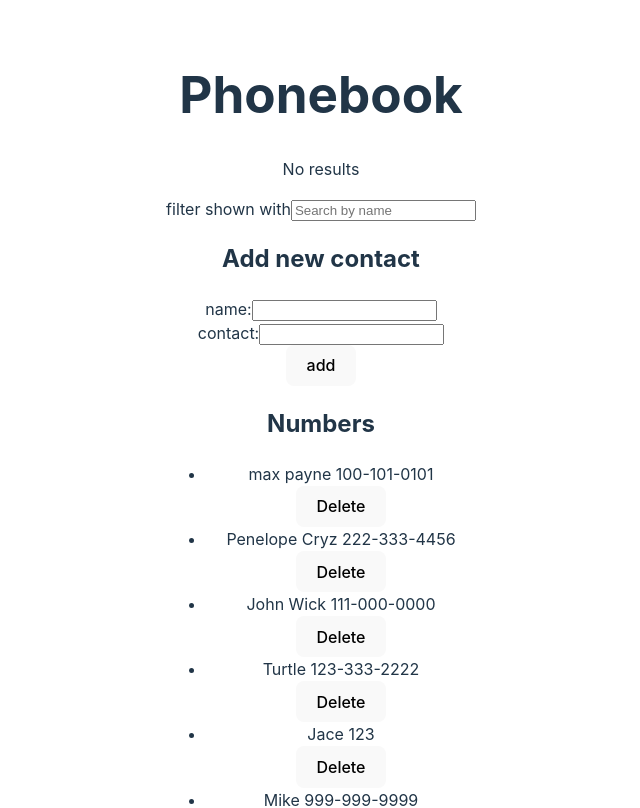
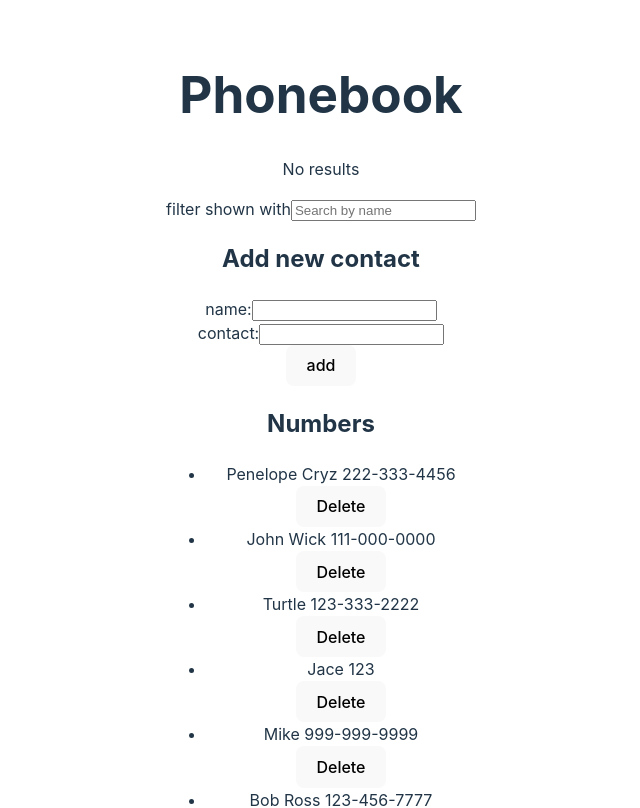
Before and after one commit to beatricehahn/univHelsinki, a React (Vite) app in the folder part2/phonebook/: page / in a window 1280 px wide. Shown: the top 808 px of the page, without its empty margins (319-959 px from the left). Built offline with nearby package versions, Linux system fonts and the light colour scheme; data requests are answered from the project's data file.

Commit message:
Catch error when contact is no longer updatable or deletable

```diff
--- a/part2/phonebook/db.json
+++ b/part2/phonebook/db.json
@@ -1,10 +1,5 @@
 {
   "persons": [
-    {
-      "name": "max payne",
-      "number": "100-101-0101",
-      "id": 3
-    },
     {
       "name": "Penelope Cryz",
       "number": "222-333-4456",
--- a/part2/phonebook/src/App.jsx
+++ b/part2/phonebook/src/App.jsx
@@ -77,6 +77,9 @@ const App = () => {
             .then((personObject) => {
               setPersons(persons.map(person => person.number != oldNumber ? person : personObject))
             })
+            .catch(error => {
+              alert(`${personObject.name} was already deleted from server`)
+            })
           oldNumber = '' // reset old
 
           setMessage('Updated phone number')
--- a/part2/phonebook/src/components/Phonelist.jsx
+++ b/part2/phonebook/src/components/Phonelist.jsx
@@ -5,6 +5,9 @@ const Phonelist = ({persons}) => {
         contactService
             .del(id)
             .then(res => console.log('delete user', res))
+            .catch(error => {
+                alert('This person was unable to be deleted')
+            })
         // contactService.getAll()
     }
 
```
